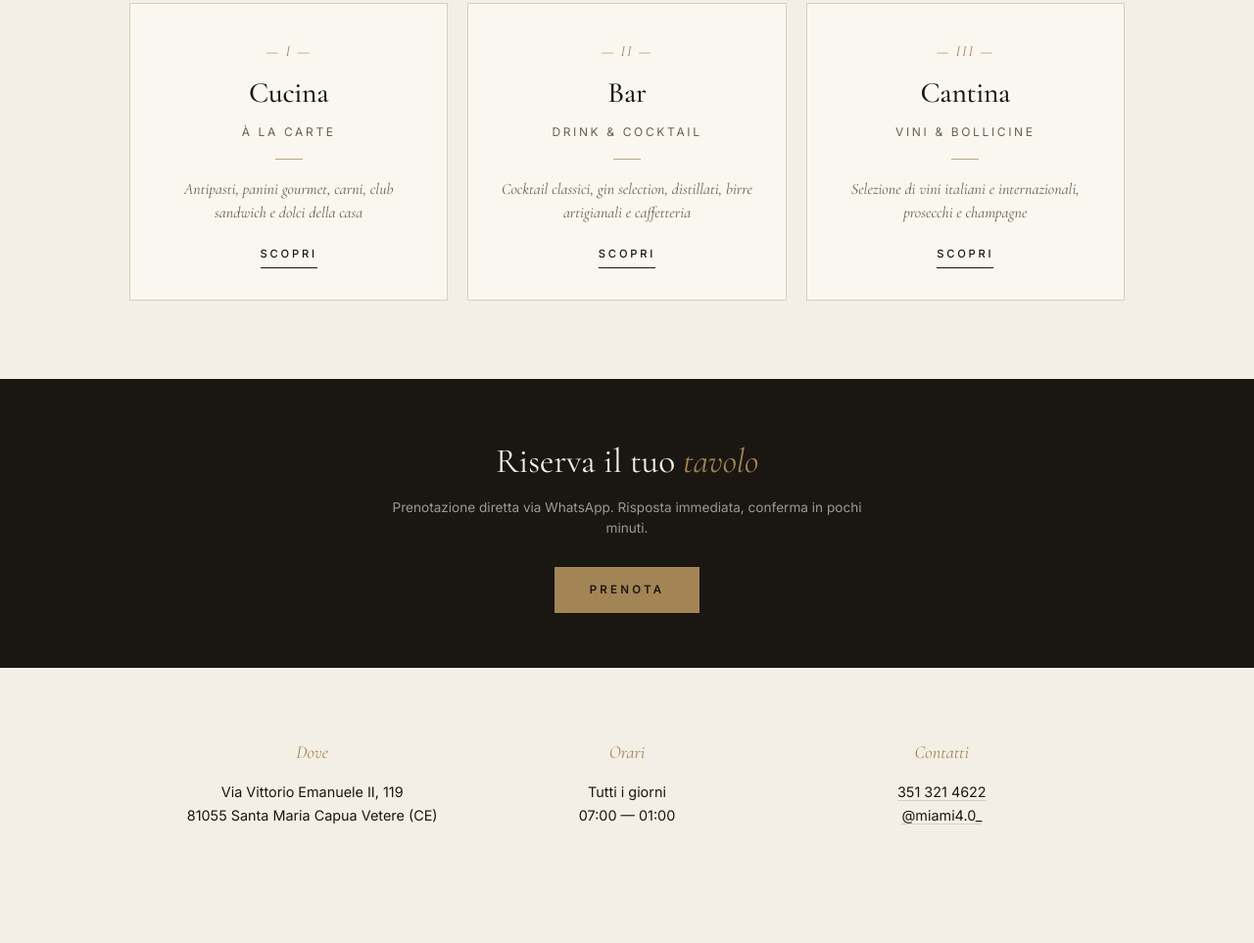
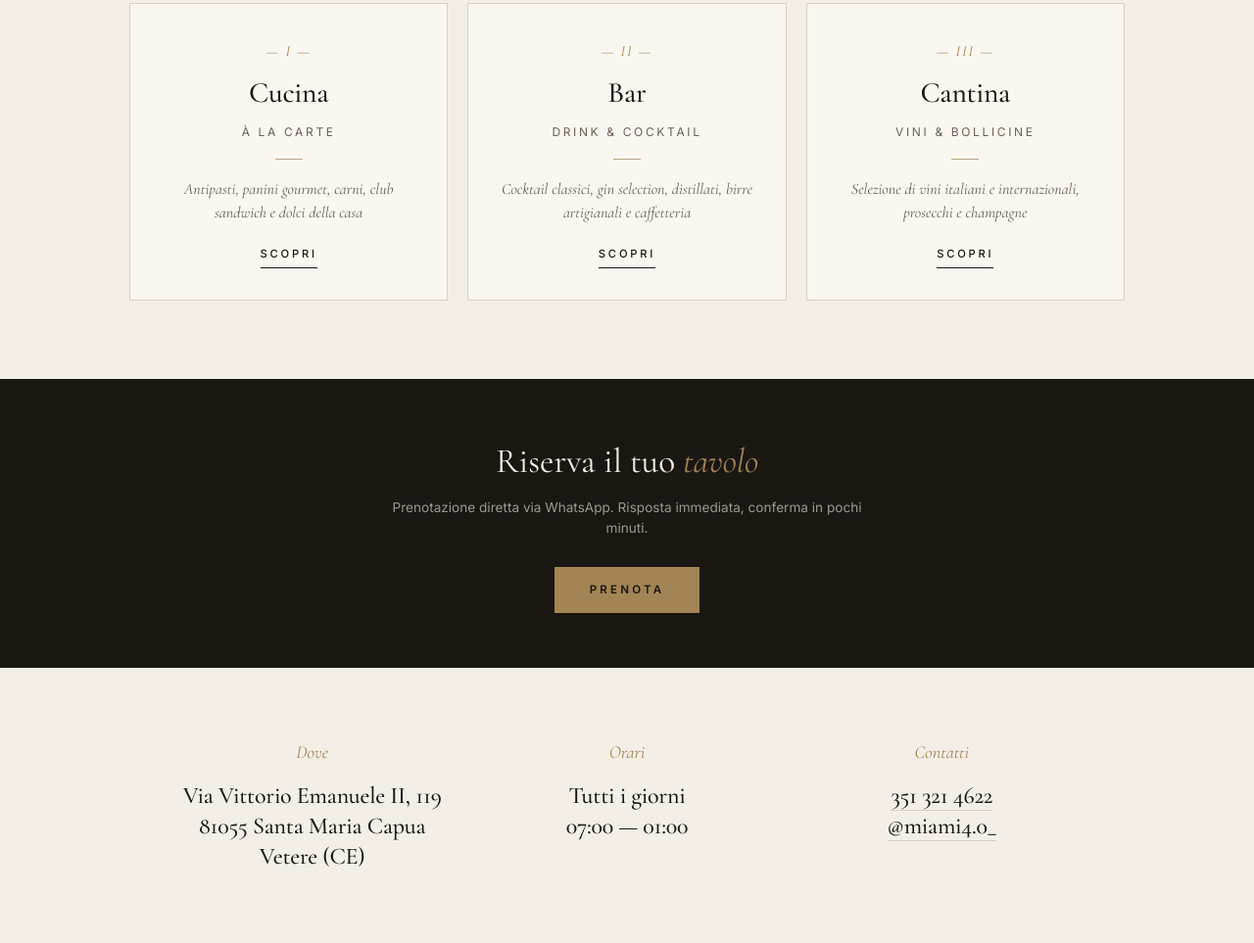
Before and after one commit to GiovanniOmmenie/miami-sito, a plain HTML site: page index.html in a window 1280 px wide. Shown: the part 528-1491 px from the top of the page at 98% size. Before the commit the page ends 1445 px from the top, so only its background shows below. Drawn offline with Linux system fonts and the light colour scheme.

Commit message:
Style info content with Cormorant serif matching menu cards

```diff
--- a/index.html
+++ b/index.html
@@ -304,9 +304,12 @@
       margin-bottom: 14px;
     }
     .info-block .info-text {
-      font-size: 0.9rem;
+      font-family: 'Cormorant Garamond', serif;
+      font-size: 1.5rem;
+      font-weight: 500;
+      letter-spacing: -0.01em;
+      line-height: 1.3;
       color: var(--ink);
-      line-height: 1.65;
     }
     .info-block .info-text a {
       color: var(--ink);
```
